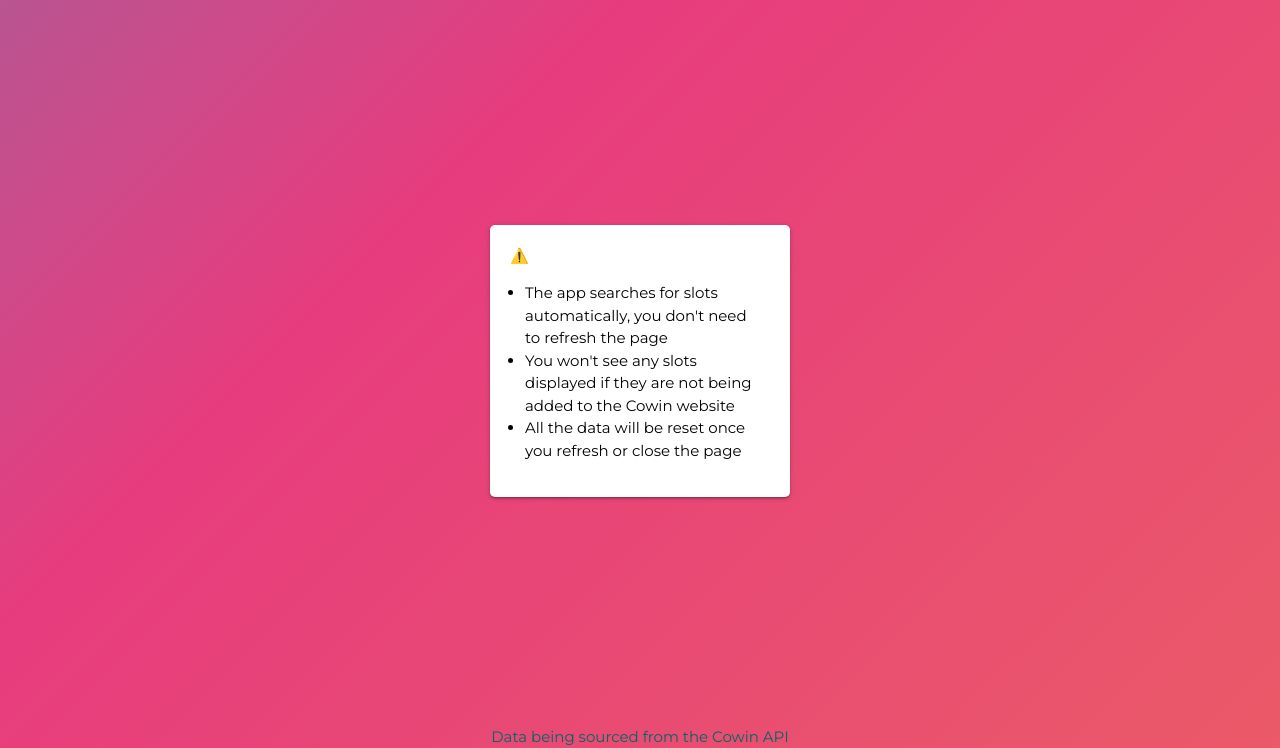
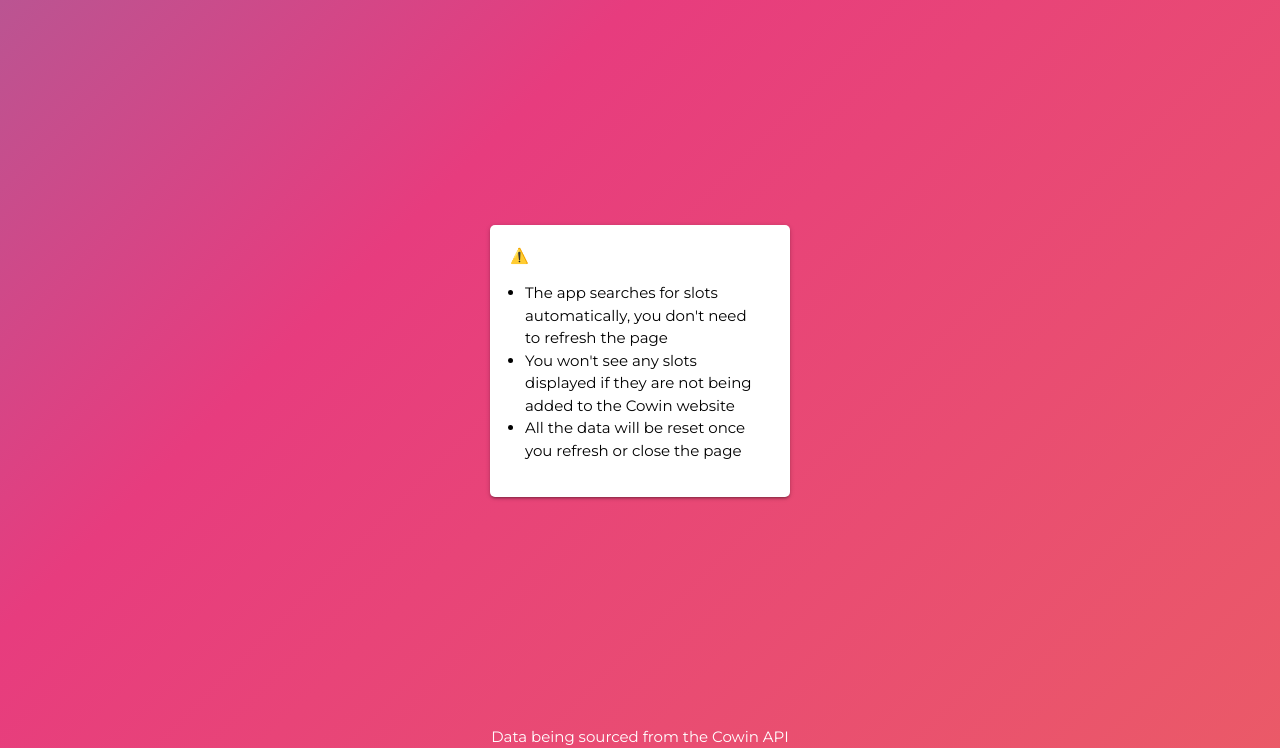
Before and after one commit to kreevi/cowin-pune, a plain HTML site: page index.html in a window 1280 px wide. Shown: the part 52-800 px from the top of the page. Drawn offline with nearby package versions, Linux system fonts and the light colour scheme; no server answers.

Commit message:
Update index.html

```diff
--- a/index.html
+++ b/index.html
@@ -127,7 +127,7 @@
 
     footer a, footer {
         text-decoration: none;
-        color: #066;
+        color: #fff;
     }
 
     header a {
```
